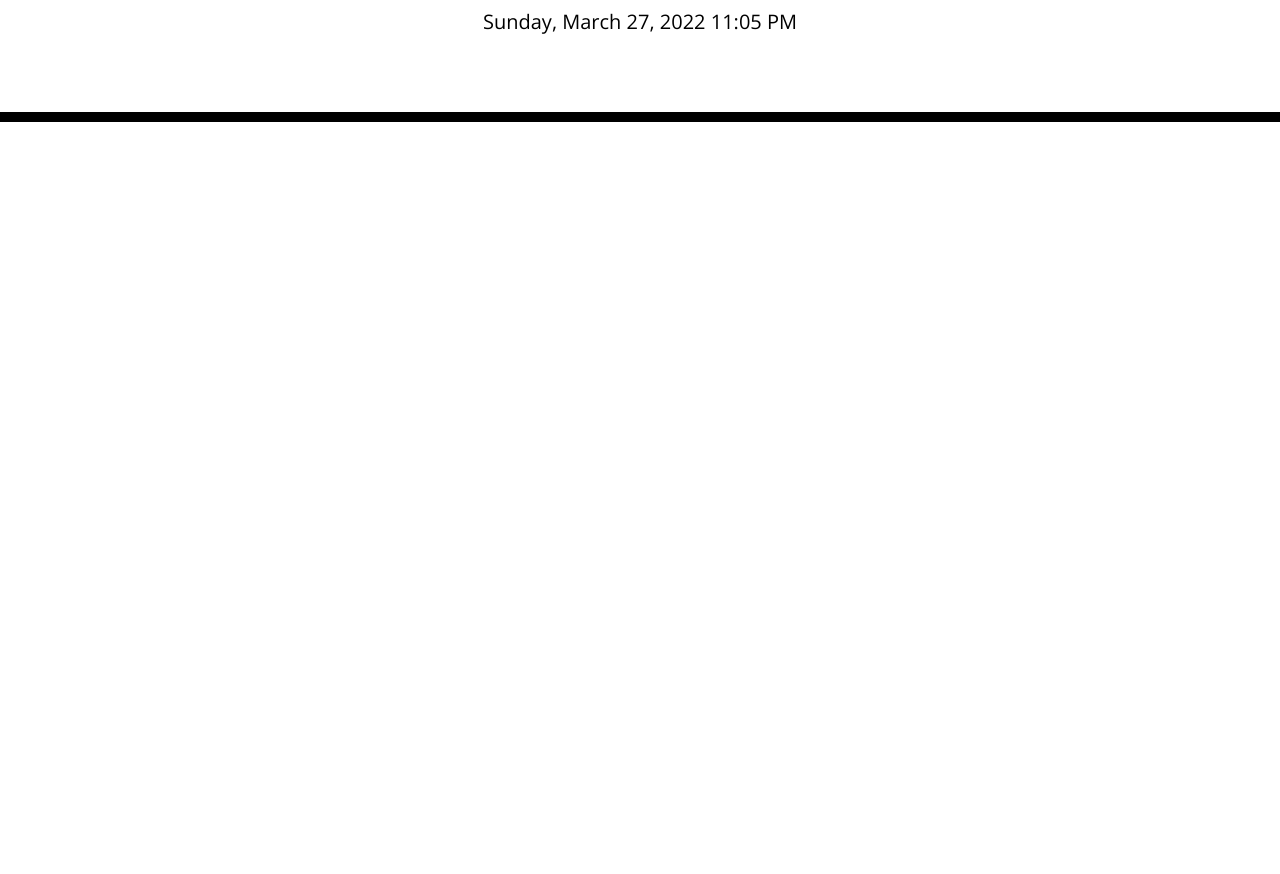
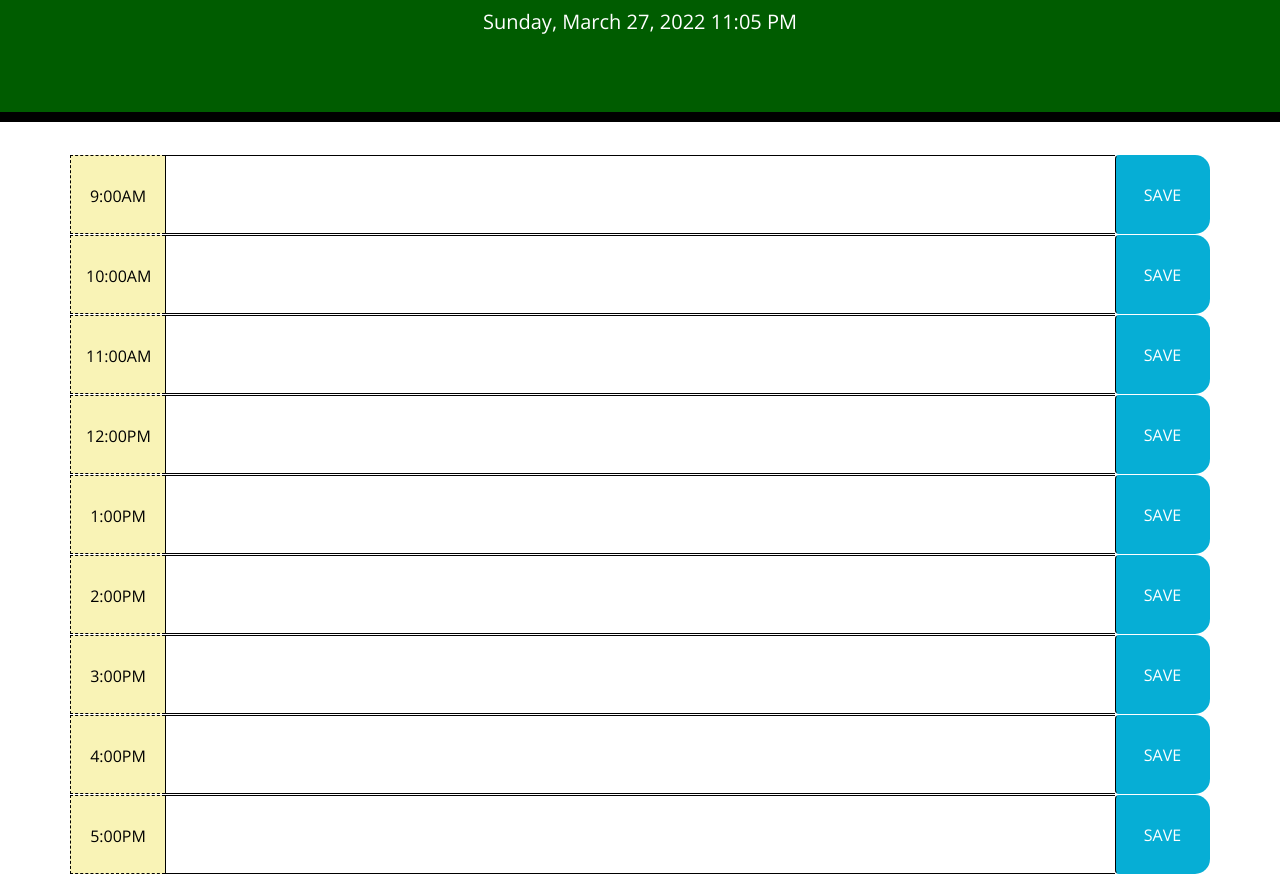
Before and after one commit to narcpat/schedule-it, a plain HTML site: page index.html in a window 1280 px wide. Shown: the part 182-1056 px from the top of the page. Before the commit the page ends 800 px from the top, so only its background shows below. Drawn offline with nearby package versions, Linux system fonts and the light colour scheme.

Commit message:
built HTML & CSS for time blocks

```diff
--- a/assets/JS/script.js
+++ b/assets/JS/script.js
@@ -1,3 +1,4 @@
+// used the jQuery CheatSheet found at https://htmlcheatsheet.com/jquery/
 $(document).ready(function () {
   // show today's date at the top of the calendar
   $("#currentDay").text(moment().format("LLLL")); //formatted based on https://devhints.io/moment
--- a/assets/css/style.css
+++ b/assets/css/style.css
@@ -1,31 +1,34 @@
 body {
-  font-family: 'Open Sans', sans-serif;
+  font-family: "Open Sans", sans-serif;
   font-size: 16px;
   line-height: 1;
 }
 
-textarea{
+textarea {
   background: transparent;
   border: none;
   resize: none;
   color: #000000;
   border-left: 1px solid black;
   padding: 10px;
+  border-top: solid 1px black;
+  border-bottom: solid 1px black;
 }
 
 .jumbotron {
   text-align: center;
   background-color: transparent;
-  color: black;
+  color: white;
   border-radius: 0;
   border-bottom: 10px solid black;
+  background-color: #005c00;
 }
 
-.description{
+.description {
   white-space: pre-wrap;
 }
 
-.time-block{
+.time-block {
   text-align: center;
   border-radius: 15px;
 }
@@ -33,13 +36,15 @@ textarea{
 .row {
   white-space: pre-wrap;
   height: 80px;
-  border-top: 1px solid white;;
+  border-top: 1px solid white;
 }
 
 .hour {
-  background-color: #ffffff;
+  background-color: #f9f3b6;
   color: #000000;
   border-top: 1px dashed #000000;
+  border-left: 1px dashed #000000;
+  border-bottom: 1px dashed #000000;
 }
 
 .past {
@@ -61,11 +66,10 @@ textarea{
   border-left: 1px solid black;
   border-top-right-radius: 15px;
   border-bottom-right-radius: 15px;
-  background-color: #06AED5;
+  background-color: #06aed5;
   color: white;
 }
 
-.saveBtn i:hover {
-  font-size: 20px;
-  transition: all .3s ease-in-out;
+.saveBtn btn.button:hover {
+  background: #005163;
 }
--- a/index.html
+++ b/index.html
@@ -30,6 +30,77 @@
     </header>
     <div class="container">
       <!-- Timeblocks go here -->
+      <div id="hr1" class="row time-block">
+        <div class="col-md-1 hour">
+          9:00AM
+        </div>
+        <textarea class="col-md-10 description"> </textarea>
+        <button class="saveBtn btn col-md-1">SAVE</button>
+      </div>
+
+      <div id="hr2" class="row time-block">
+        <div class="col-md-1 hour">
+          10:00AM
+        </div>
+        <textarea class="col-md-10 description"> </textarea>
+        <button class="saveBtn btn col-md-1">SAVE</button>
+      </div>
+
+      <div id="hr3" class="row time-block">
+        <div class="col-md-1 hour">
+          11:00AM
+        </div>
+        <textarea class="col-md-10 description"> </textarea>
+        <button class="saveBtn btn col-md-1">SAVE</button>
+      </div>
+
+      <div id="hr4" class="row time-block">
+        <div class="col-md-1 hour">
+          12:00PM
+        </div>
+        <textarea class="col-md-10 description"> </textarea>
+        <button class="saveBtn btn col-md-1">SAVE</button>
+      </div>
+
+      <div id="hr5" class="row time-block">
+        <div class="col-md-1 hour">
+          1:00PM
+        </div>
+        <textarea class="col-md-10 description"> </textarea>
+        <button class="saveBtn btn col-md-1">SAVE</button>
+      </div>
+
+      <div id="hr6" class="row time-block">
+        <div class="col-md-1 hour">
+          2:00PM
+        </div>
+        <textarea class="col-md-10 description"> </textarea>
+        <button class="saveBtn btn col-md-1">SAVE</button>
+      </div>
+
+      <div id="hr7" class="row time-block">
+        <div class="col-md-1 hour">
+          3:00PM
+        </div>
+        <textarea class="col-md-10 description"> </textarea>
+        <button class="saveBtn btn col-md-1">SAVE</button>
+      </div>
+
+      <div id="hr8" class="row time-block">
+        <div class="col-md-1 hour">
+          4:00PM
+        </div>
+        <textarea class="col-md-10 description"> </textarea>
+        <button class="saveBtn btn col-md-1">SAVE</button>
+      </div>
+
+      <div id="hr9" class="row time-block">
+        <div class="col-md-1 hour">
+          5:00PM
+        </div>
+        <textarea class="col-md-10 description"> </textarea>
+        <button class="saveBtn btn col-md-1">SAVE</button>
+      </div>
     </div>
 
     <script src="https://code.jquery.com/jquery-3.4.1.min.js"></script>
```
